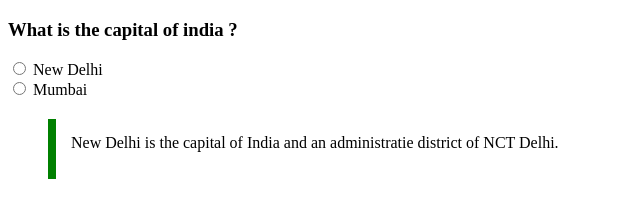
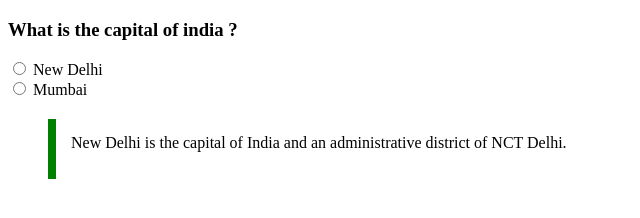
Before and after one commit to acciojob/trivia-yogeshchandratripathi, a website: page main.html in a window 1280 px wide. Shown: the full height of the page, 0-640 px from the left. Drawn offline with Linux system fonts and the light colour scheme.

Commit message:
created a submission

```diff
--- a/main.html
+++ b/main.html
@@ -13,7 +13,7 @@
 	<label for="loc-a">New Delhi</label><br>
 	<input type="radio" id="loc-b" name="loc-a" required>
 	<label for="loc-b">Mumbai</label>
-	<blockquote class="color-1">New Delhi is the capital of India and an administratie district of NCT Delhi.</blockquote>
+	<blockquote class="color-1">New Delhi is the capital of India and an administrative district of NCT Delhi.</blockquote>
     <script type="text/javascript" src="./script.js">
 </script>
 </body>
```
